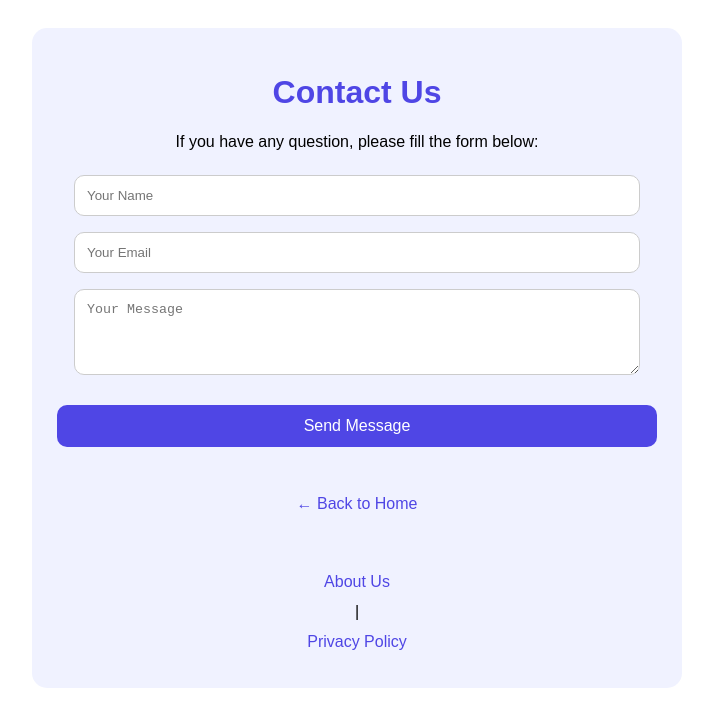
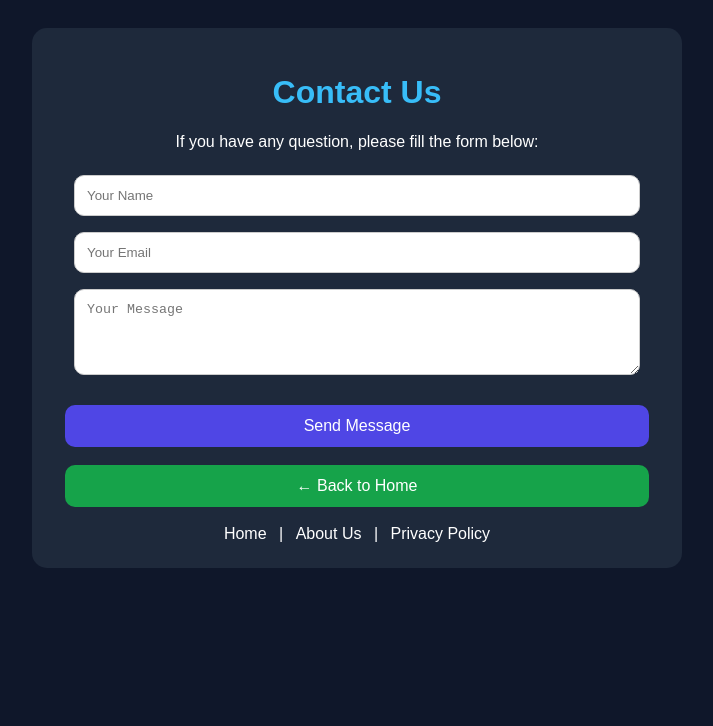
Before and after one commit to usman-hd/hd-bg-remover, a plain HTML site: page contact.html in a window 1280 px wide. Shown: the whole page, without its empty margins (283-996 px from the left). Drawn offline with Linux system fonts and the light colour scheme.

Commit message:
Revamp contact.html with new design and styles
Updated the contact page with a new layout and styles.

```diff
--- a/contact.html
+++ b/contact.html
@@ -1,13 +1,13 @@
 <!DOCTYPE html>
-<html><head><title>Contact Us - HD BG Remover</title>
-<style>body{font-family:Arial;text-align:center;padding:20px}div{max-width:600px;margin:auto;background:#f0f2ff;padding:25px;border-radius:15px}input,textarea{width:90%;padding:12px;margin:8px;border:1px solid #ccc;border-radius:10px}a{background:#4f46e5;color:white;padding:12px 20px;text-decoration:none;border-radius:10px;display:block}</style>
+<html lang="en"><head><meta charset="UTF-8"><meta name="viewport" content="width=device-width, initial-scale=1.0"><title>Contact Us - HD BG Remover</title>
+<style>body{font-family:Arial;text-align:center;padding:20px;background:#0f172a;color:white}div{max-width:600px;margin:auto;background:#1e293b;padding:25px;border-radius:15px}input,textarea{width:90%;padding:12px;margin:8px;border:1px solid #ccc;border-radius:10px}a{color:white;text-decoration:none;margin:0 8px}</style>
 </head><body><div>
-<h1 style="color:#4f46e5">Contact Us</h1>
+<h1 style="color:#38bdf8">Contact Us</h1>
 <p>If you have any question, please fill the form below:</p>
 <input type="text" placeholder="Your Name"><br>
 <input type="email" placeholder="Your Email"><br>
 <textarea rows="4" placeholder="Your Message"></textarea><br><br>
-<a href="#">Send Message</a><br><br>
-<a href="index.html" style="background:none;color:#4f46e5">← Back to Home</a><br><br>
-<a href="about.html" style="background:none;color:#4f46e5">About Us</a> | <a href="privacy.html" style="background:none;color:#4f46e5">Privacy Policy</a>
+<a href="#" style="background:#4f46e5;padding:12px 20px;border-radius:10px;display:block">Send Message</a><br>
+<a href="index.html" style="background:#16a34a;padding:12px 20px;border-radius:10px;display:block">← Back to Home</a><br>
+<a href="index.html">Home</a> | <a href="about.html">About Us</a> | <a href="privacy.html">Privacy Policy</a>
 </div></body></html>
```
